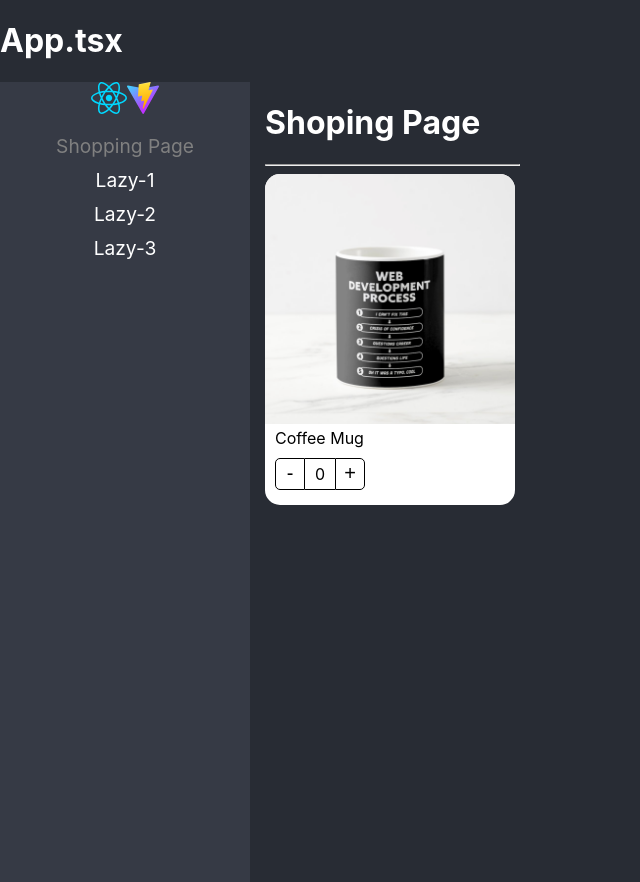
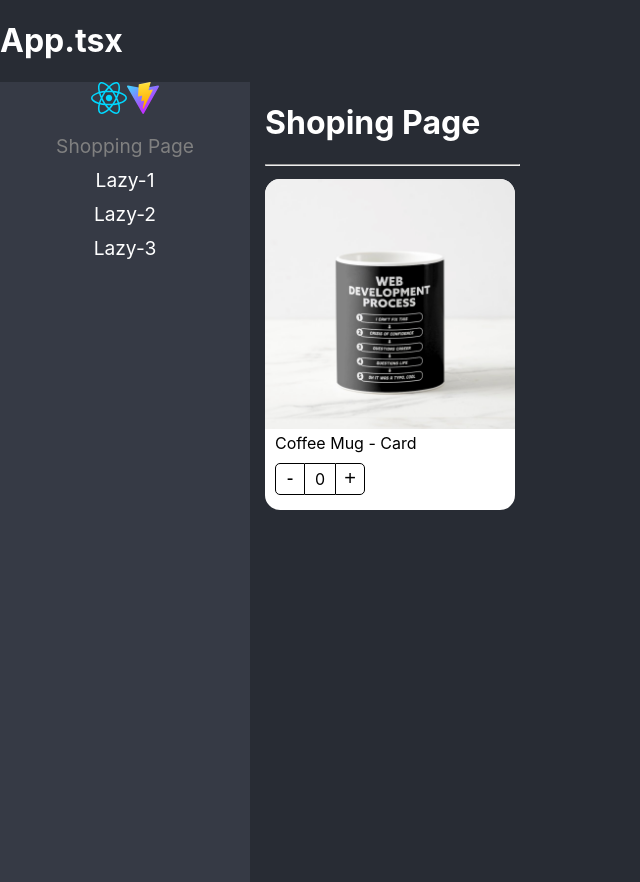
Before and after one commit to jotasenator/ReactTypeScript-ProyectoInicial, a React (Vite) app: page /shopping in a window 1280 px wide. Shown: the whole page, without its empty margins (0-640 px from the left). Built offline with nearby package versions, Linux system fonts and the light colour scheme.

Commit message:
first step to compound component pattern

```diff
--- a/src/02-component-patters/components/ProductCard.tsx
+++ b/src/02-component-patters/components/ProductCard.tsx
@@ -2,26 +2,59 @@ import styles from  '../styles/styles.module.css'
 import noImage from '../assets/no-image.jpg'
 import { useProduct } from '../hooks/useProduct';
 
+interface Props {
+    product: Product
+}
 
-const ProductCard = () => {
+interface Product{
+    id:string;
+    title:string;
+    img?:string;
+}
+
+export const ProductImage=({img=''})=>{
+    return (
+        <img className={styles.productImg} src={ img || noImage} alt="Coffe Mug"  />
+    )
+}
+
+export const ProductTitle=({title}:{title:string})=>{
+    return (
+        <span className={styles.productDescription}>{title}</span>
+    )
+}
+
+interface ProductButtonsProps {
+    increaseBy:Function
+    counter:number
+}
+
+const ProductButtons = ({increaseBy, counter}:ProductButtonsProps)=>{
+
+    return(
+        <div className={styles.buttonsContainer}>
+            <button className={styles.buttonMinus} onClick={()=>increaseBy(-1)}>-</button>
+            <div className={styles.countLabel}>{counter}</div>
+            <button className={styles.buttonAdd} onClick={()=>increaseBy(1)}>+</button>
+        </div>
+
+    )
+}
+
+
+const ProductCard = ({product}:Props) => {
 
     const {counter, increaseBy} = useProduct()
 
 
   return (
     <div className={styles.productCard}>
-        <img className={styles.productImg} src="./coffee-mug.png" alt="Coffe Mug"  />
-        {/* <img className={styles.productImg} src={noImage} alt="Coffe Mug"  /> */}
-        <span className={styles.productDescription}>Coffee Mug</span>
 
-        <div className={styles.buttonsContainer}>
-            <button className={styles.buttonMinus} onClick={()=>increaseBy(-1)}>-</button>
-            <div className={styles.countLabel}>{counter}</div>
-            <button className={styles.buttonAdd} onClick={()=>increaseBy(1)}>+</button>
+        <ProductImage img={product.img}/>
 
+        <ProductTitle title={product.title}/>
 
-
-        </div>
+        <ProductButtons increaseBy={increaseBy} counter={counter}/>
 
     </div>
   )
--- a/src/02-component-patters/pages/ShopingPage.tsx
+++ b/src/02-component-patters/pages/ShopingPage.tsx
@@ -1,12 +1,26 @@
-import React from 'react'
+
 import ProductCard from '../components/ProductCard';
+import coffeMug from "../../../public/coffee-mug.png";
+
+const product = {
+    id:'1',
+    title: 'Coffee Mug - Card',
+    img:coffeMug
+}
 
 const ShopingPage = () => {
   return (
     <div>
       <h1>Shoping Page</h1>
       <hr />
-      <ProductCard />
+      <div style={{
+        display:'flex',
+        flexDirection:'row',
+        flexWrap:'wrap'
+      }}>
+
+      <ProductCard product={product}/>
+      </div>
     </div>
   )
 }
```
